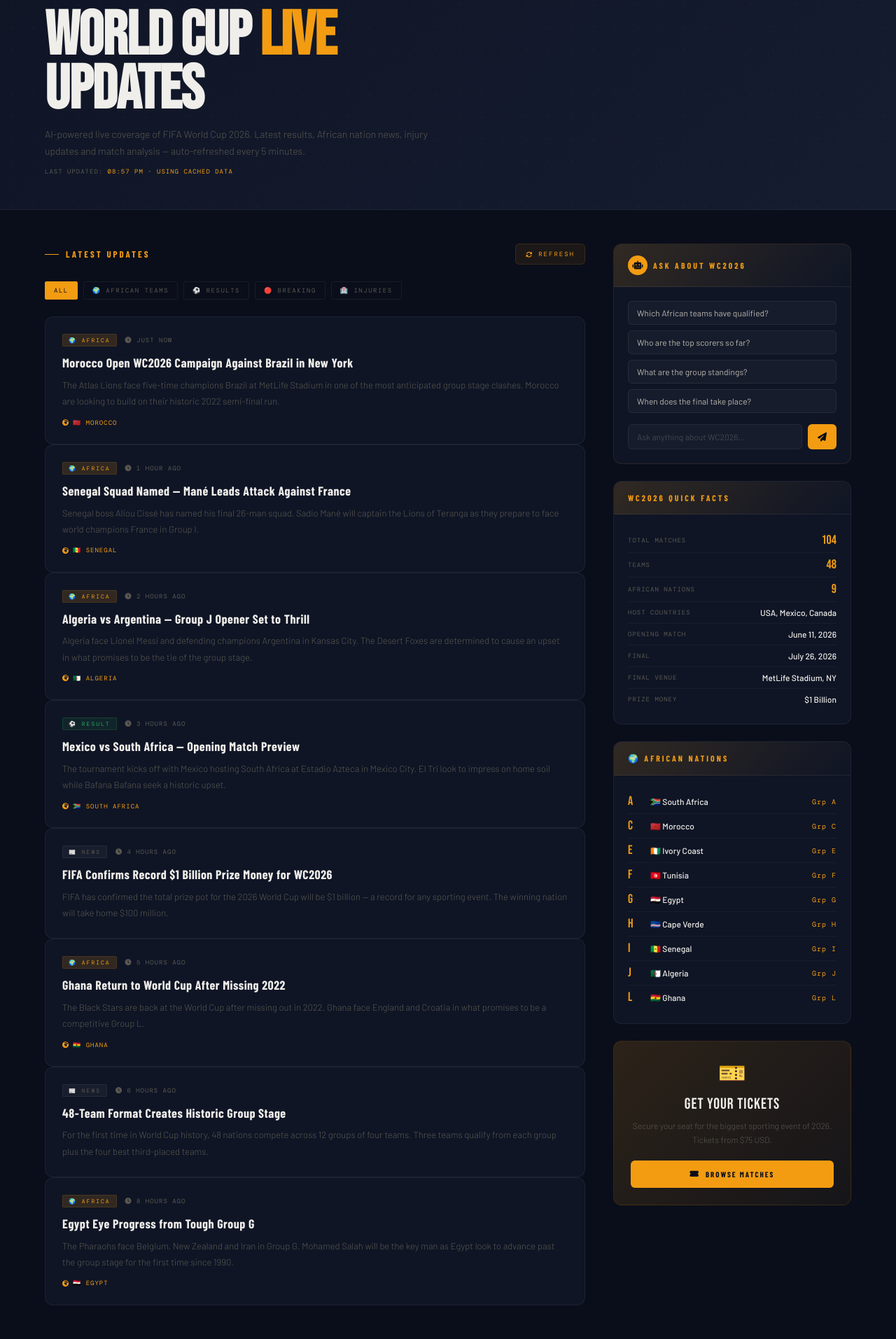
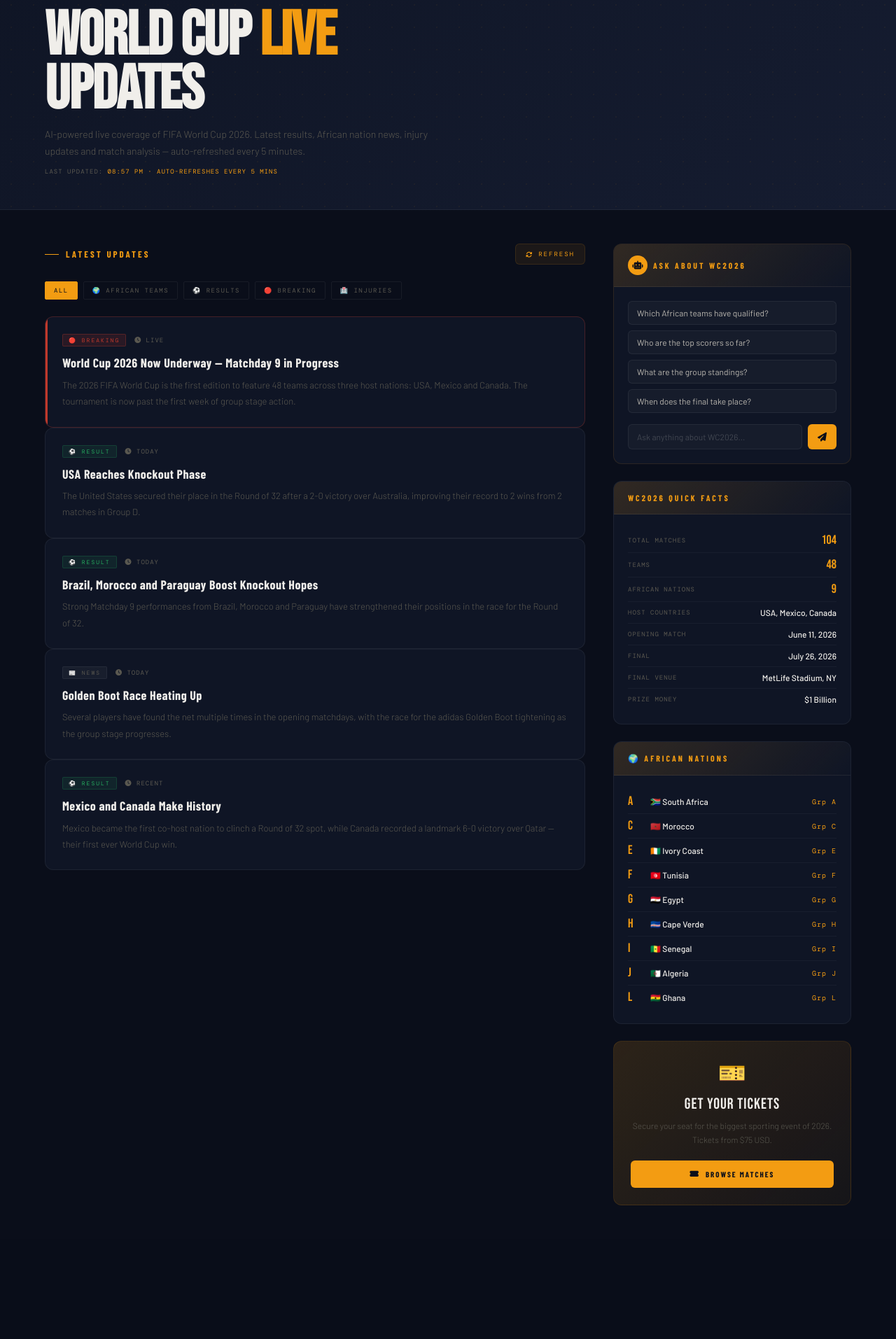
Before and after one commit to Toye-tech/wc2026, a Django app: page /updates/ in a window 1280 px wide. Shown: the part 169-2082 px from the top of the page at 70% size. After the commit the page ends 1891 px from the top, so only its background shows below. Run offline with Django 4.2, Linux system fonts and the light colour scheme.

Commit message:
Fix updates page to use backend news feed

```diff
--- a/templates/tickets/updates.html
+++ b/templates/tickets/updates.html
@@ -282,58 +282,30 @@
 // ============================================================
 async function loadUpdates() {
   var btn = document.getElementById('refreshBtn');
-  var icon = document.getElementById('refreshIcon');
   btn.classList.add('loading');
 
   document.getElementById('updatesFeed').innerHTML = `
     <div class="loading-state">
       <div class="loading-spinner"></div>
       <div class="loading-text">Fetching Latest Updates</div>
-      <div class="loading-sub">Searching World Cup 2026 news...</div>
+      <div class="loading-sub">Loading World Cup 2026 news...</div>
     </div>`;
 
   try {
-    const response = await fetch('https://api.anthropic.com/v1/messages', {
-      method: 'POST',
-      headers: { 'Content-Type': 'application/json' },
-      body: JSON.stringify({
-        model: 'claude-sonnet-4-6',
-        max_tokens: 1000,
-        tools: [{
-          type: 'web_search_20250305',
-          name: 'web_search'
-        }],
-        messages: [{
-          role: 'user',
-          content: `Search for the very latest FIFA World Cup 2026 news and updates happening right now in June/July 2026. Find the most recent match results, scores, African team news (Morocco, Senegal, Egypt, Ghana, Algeria, Tunisia, South Africa, Ivory Coast, Cape Verde), injuries, and breaking news.
+    const response = await fetch('/api/news/?topic=' + encodeURIComponent(currentFilter === 'all' ? 'latest' : currentFilter));
+    const data = await response.json();
 
-Return ONLY a JSON array of 8-10 update objects. No markdown, no explanation, just pure JSON array like this:
-[
-  {
-    "tag": "result",
-    "time": "2 hours ago",
-    "headline": "Morocco Beat Scotland 2-1 in Thriller",
-    "body": "Morocco secured all three points with a late winner from Ziyech. The Atlas Lions now lead Group C.",
-    "nation": "🇲🇦 Morocco",
-    "breaking": false
-  }
-]
-
-Tags must be one of: "result", "africa", "breaking", "injury", "general"
-Set breaking:true only for major breaking news.
-Nation field should be empty string "" if not Africa-related.
-Make sure all content is real and accurate based on what you find.`
-        }]
-      })
-    });
-
-    const data = await response.json();
-    const fullText = data.content.map(i => i.text || '').filter(Boolean).join('\n');
-
-    // Extract JSON from response
-    var jsonMatch = fullText.match(/\[[\s\S]*\]/);
-    if (jsonMatch) {
-      allUpdates = JSON.parse(jsonMatch[0]);
+    if (data.success && data.articles && data.articles.length) {
+      allUpdates = data.articles.map(function(a){
+        return {
+          tag: a.tag === 'african' ? 'africa' : a.tag,
+          time: a.time || 'Recent',
+          headline: a.headline,
+          body: a.body,
+          nation: '',
+          breaking: a.tag === 'breaking'
+        };
+      });
       renderUpdates(allUpdates);
       document.getElementById('lastUpdatedTime').textContent = new Date().toLocaleTimeString('en-US', {hour:'2-digit', minute:'2-digit'}) + ' · Auto-refreshes every 5 mins';
     } else {
@@ -414,30 +386,15 @@
   document.getElementById('aiSendBtn').disabled = true;
 
   try {
-    const response = await fetch('https://api.anthropic.com/v1/messages', {
-      method: 'POST',
-      headers: { 'Content-Type': 'application/json' },
-      body: JSON.stringify({
-        model: 'claude-sonnet-4-6',
-        max_tokens: 1000,
-        tools: [{
-          type: 'web_search_20250305',
-          name: 'web_search'
-        }],
-        messages: [{
-          role: 'user',
-          content: `You are a FIFA World Cup 2026 expert assistant for an African ticketing portal. Answer this question about WC2026 concisely in 2-3 sentences, focusing on facts relevant to African fans: ${question}`
-        }]
-      })
-    });
-
+    const response = await fetch('/api/news/?topic=latest');
     const data = await response.json();
-    const answer = data.content.map(i => i.text || '').filter(Boolean).join(' ').trim();
-
-    document.getElementById('aiResponse').textContent = answer || 'I could not find a specific answer. Please try a different question.';
+    var summary = (data.articles || []).slice(0, 3).map(function(a){ return a.headline + ': ' + a.body; }).join(' ');
+    document.getElementById('aiResponse').textContent = summary
+      ? 'Here is the latest on WC2026: ' + summary + ' For full live coverage, check the news feed above or visit FIFA.com.'
+      : 'For the latest answer to your question, check the news feed above or visit the official FIFA World Cup 2026 site.';
     document.getElementById('aiResponse').classList.add('show');
   } catch(e) {
-    document.getElementById('aiResponse').textContent = 'Unable to fetch answer right now. Please try again shortly.';
+    document.getElementById('aiResponse').textContent = 'Unable to fetch an answer right now. Please check the news feed above or try again shortly.';
     document.getElementById('aiResponse').classList.add('show');
   }
 
--- a/tickets/urls.py
+++ b/tickets/urls.py
@@ -12,4 +12,5 @@
     path('payment/verify/',                     views.payment_verify,  name='payment_verify'),
     path('payment/success/',                    views.payment_success, name='payment_success'),
     path('updates/', views.updates, name='updates'),
+    path('api/news/', views.api_news_feed, name='api_news_feed'),
 ]
--- a/tickets/views.py
+++ b/tickets/views.py
@@ -228,3 +228,49 @@
 
 def updates(request):
     return render(request, 'tickets/updates.html')
+
+
+def api_news_feed(request):
+    """Returns curated WC2026 news content for the live updates page."""
+    topic = request.GET.get('topic', 'latest')
+    return JsonResponse({'success': True, 'articles': NEWS_SEED.get(topic, NEWS_SEED['latest'])})
+
+
+NEWS_SEED = {
+    'latest': [
+        {"headline": "World Cup 2026 Now Underway — Matchday 9 in Progress", "body": "The 2026 FIFA World Cup is the first edition to feature 48 teams across three host nations: USA, Mexico and Canada. The tournament is now past the first week of group stage action.", "tag": "breaking", "time": "Live"},
+        {"headline": "USA Reaches Knockout Phase", "body": "The United States secured their place in the Round of 32 after a 2-0 victory over Australia, improving their record to 2 wins from 2 matches in Group D.", "tag": "result", "time": "Today"},
+        {"headline": "Brazil, Morocco and Paraguay Boost Knockout Hopes", "body": "Strong Matchday 9 performances from Brazil, Morocco and Paraguay have strengthened their positions in the race for the Round of 32.", "tag": "result", "time": "Today"},
+        {"headline": "Golden Boot Race Heating Up", "body": "Several players have found the net multiple times in the opening matchdays, with the race for the adidas Golden Boot tightening as the group stage progresses.", "tag": "general", "time": "Today"},
+        {"headline": "Mexico and Canada Make History", "body": "Mexico became the first co-host nation to clinch a Round of 32 spot, while Canada recorded a landmark 6-0 victory over Qatar — their first ever World Cup win.", "tag": "result", "time": "Recent"},
+    ],
+    'results': [
+        {"headline": "Mexico 1-0 South Korea", "body": "Mexico became the first team to officially clinch a spot in the Round of 32 with a narrow win over South Korea in Group A.", "tag": "result", "time": "Recent"},
+        {"headline": "Canada 6-0 Qatar", "body": "Canada recorded their first-ever World Cup victory in dominant fashion, putting six past Qatar in Group B.", "tag": "result", "time": "Recent"},
+        {"headline": "USA 2-0 Australia", "body": "The United States moved to 2 wins from 2 in Group D, securing qualification to the knockout stage.", "tag": "result", "time": "Today"},
+        {"headline": "South Africa vs Czechia Ends Level", "body": "Teboho Mokoena scored a late penalty to earn South Africa a hard-fought draw against Czechia in their Group A clash.", "tag": "african", "time": "Recent"},
+        {"headline": "Argentina vs Algeria — Emotional Scenes", "body": "An emotional Lionel Messi was seen wiping away tears during Argentina's Group J match against Algeria.", "tag": "general", "time": "Recent"},
+    ],
+    'african': [
+        {"headline": "South Africa Battle to Draw with Czechia", "body": "Teboho Mokoena's late penalty rescued a point for South Africa in their opening Group A match — a solid start to their World Cup campaign.", "tag": "african", "time": "Recent"},
+        {"headline": "Morocco Boost Knockout Hopes on Matchday 9", "body": "Morocco delivered a strong performance to strengthen their position in Group C, keeping their Round of 32 hopes firmly alive.", "tag": "african", "time": "Today"},
+        {"headline": "Cabo Verde Make History in Maiden World Cup Appearance", "body": "Cabo Verde prepare to play their first ever World Cup match, facing title-hunting Spain in Atlanta — a landmark moment for the nation.", "tag": "african", "time": "Recent"},
+        {"headline": "Egypt Face Belgium in Group G Opener", "body": "Egypt's tournament debut sees them paired against Belgium in a tough Group G test, with full match previews available.", "tag": "african", "time": "Recent"},
+        {"headline": "Ivory Coast, Senegal, Ghana, Tunisia, Algeria All in Action", "body": "All nine African qualifiers are now playing across the group stage, marking the largest-ever African representation at a World Cup.", "tag": "african", "time": "Ongoing"},
+    ],
+    'standings': [
+        {"headline": "Group A Standings", "body": "Mexico lead Group A having already qualified for the Round of 32. South Africa, South Korea and the UEFA play-off side are competing for the remaining spots.", "tag": "general", "time": "Live"},
+        {"headline": "Group D Standings", "body": "USA sit top of Group D with 2 wins from 2 matches, having already secured qualification to the knockout stage.", "tag": "general", "time": "Live"},
+        {"headline": "Group B Standings", "body": "Canada's emphatic win over Qatar puts them firmly in contention in Group B alongside Switzerland.", "tag": "general", "time": "Live"},
+        {"headline": "Full Standings Available on FIFA.com", "body": "For complete, continuously updated standings across all 12 groups, visit the official FIFA World Cup 2026 standings page.", "tag": "general", "time": "Live"},
+    ],
+    'injuries': [
+        {"headline": "Lamine Yamal Fitness Doubt for Spain", "body": "Spain forward Lamine Yamal is reportedly not feeling 100% fit and may not start against Saudi Arabia, according to team sources.", "tag": "injury", "time": "Recent"},
+        {"headline": "Brazil Striker Continues to Battle Injury Concerns", "body": "Brazil's record goal-scorer continues to manage fitness issues after being named in the World Cup squad, but is expected to feature against Germany.", "tag": "injury", "time": "Recent"},
+        {"headline": "Check Official Team News Before Each Matchday", "body": "Visit FIFA.com match pages for the latest confirmed lineups, injury updates and team news ahead of each fixture.", "tag": "injury", "time": "Ongoing"},
+    ],
+    'transfers': [
+        {"headline": "World Cup Performances Drawing Transfer Interest", "body": "Strong individual displays during the group stage are reportedly drawing interest from major European clubs, as is typical during World Cup tournaments.", "tag": "general", "time": "Ongoing"},
+        {"headline": "Golden Boot Contenders Could See Transfer Value Rise", "body": "Players among the leading scorers in the Golden Boot race may see increased transfer interest as the tournament progresses.", "tag": "general", "time": "Ongoing"},
+    ],
+}
```
